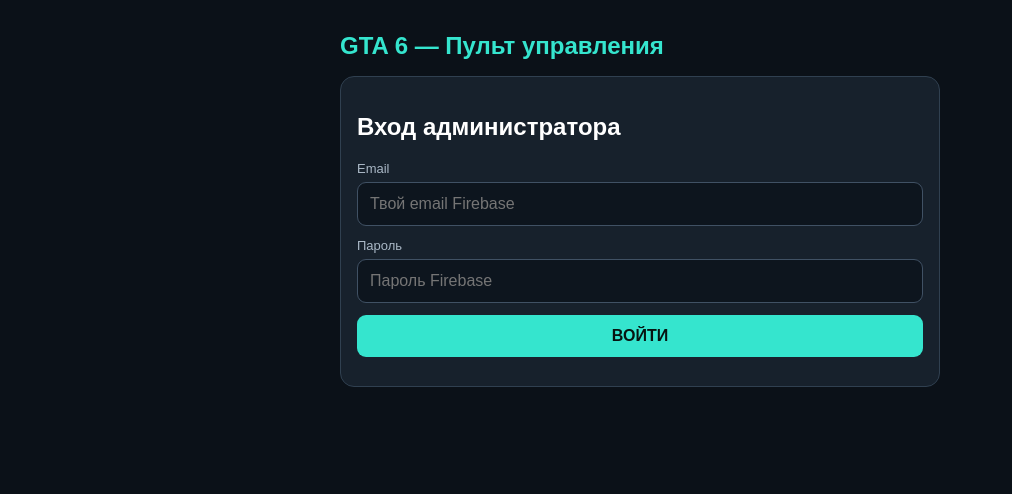
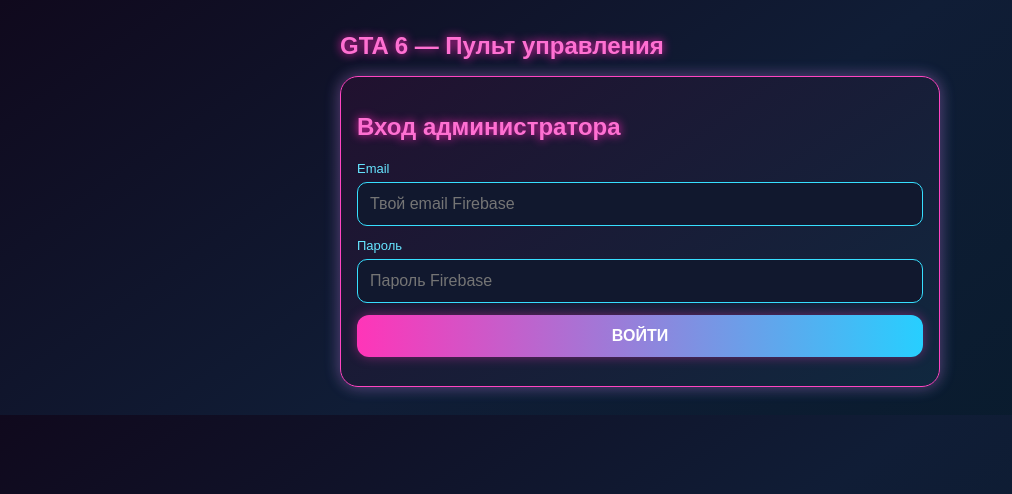
Before and after one commit to arturgorbacev71-jpg/gta6-widget, a plain HTML site: page admin.html in a window 1280 px wide. Shown: the whole page, without its empty margins (0-1012 px from the left). Drawn offline with Linux system fonts and the light colour scheme; no server answers.

Commit message:
Update admin.html

```diff
--- a/admin.html
+++ b/admin.html
@@ -16,6 +16,47 @@ button{background:#35e5ce;color:#071411;font-weight:bold;border:0;margin-top:12p
 .mission{display:flex;gap:10px;align-items:center;margin:9px 0}
 .mission input[type=checkbox]{width:23px;height:23px}
 .msg{color:#35e5ce;font-size:13px}
+/* GTA VI VICE CITY ADMIN THEME */
+
+body {
+  background: linear-gradient(145deg, #10091d, #101d36, #071b2b) !important;
+  color: #fff !important;
+  font-family: Arial, sans-serif !important;
+}
+
+.panel, .card {
+  background: linear-gradient(145deg, #21112f, #10283f) !important;
+  border: 1px solid #ff45c2 !important;
+  border-radius: 18px !important;
+  box-shadow: 0 0 15px #ff45c255, 0 0 18px #28dfff33 !important;
+  color: white !important;
+}
+
+h1, h2, h3 {
+  color: #ff70d2 !important;
+  text-shadow: 0 0 10px #ff24b8 !important;
+}
+
+input, select, textarea {
+  background: #11182e !important;
+  color: #fff !important;
+  border: 1px solid #37dfff !important;
+  border-radius: 10px !important;
+}
+
+button {
+  background: linear-gradient(90deg, #ff35b8, #27cfff) !important;
+  color: #fff !important;
+  border: none !important;
+  border-radius: 12px !important;
+  font-weight: bold !important;
+  box-shadow: 0 0 12px #ff35b866 !important;
+}
+
+label {
+  color: #66e5ff !important;
+}
+
 </style>
 </head>
 <body>
```
